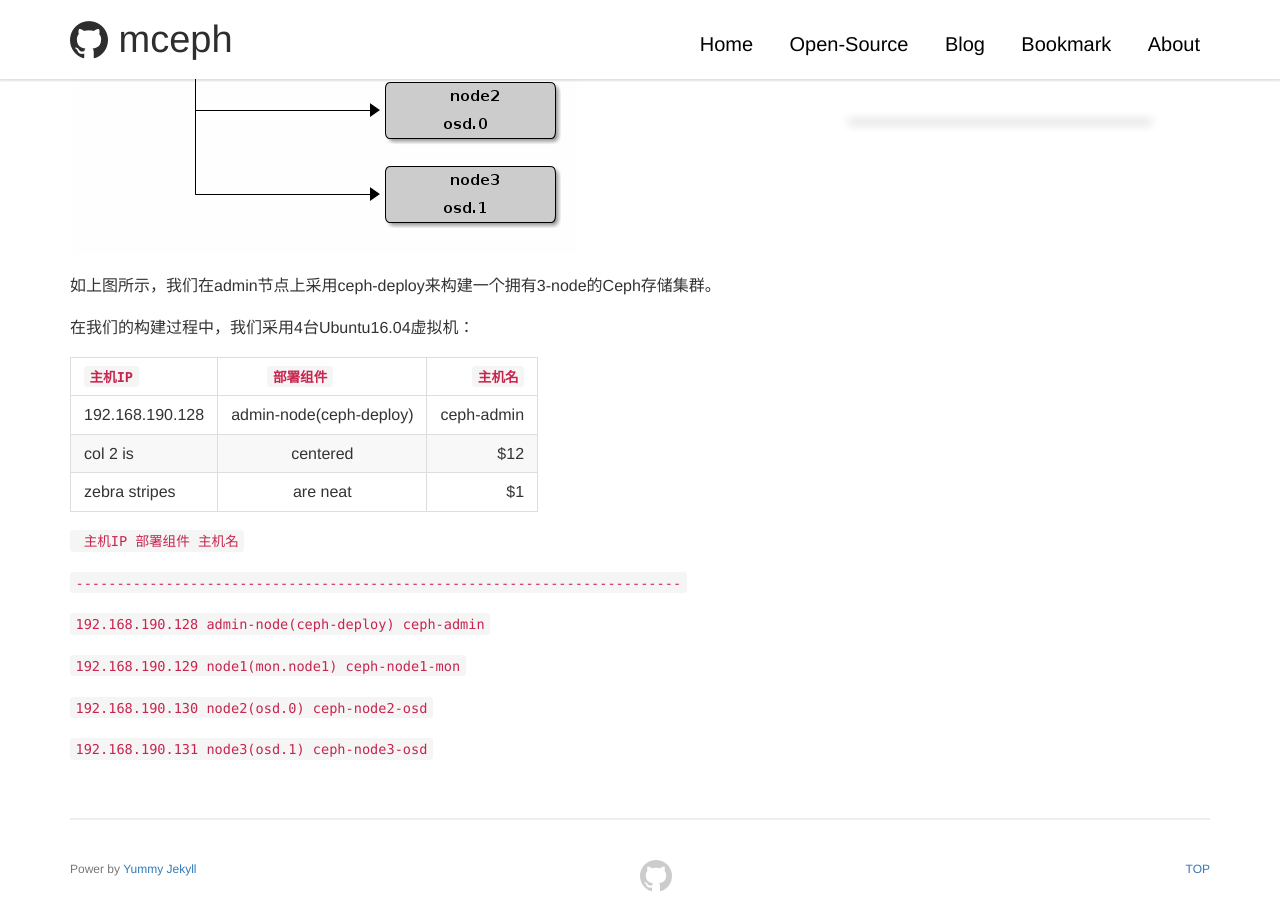
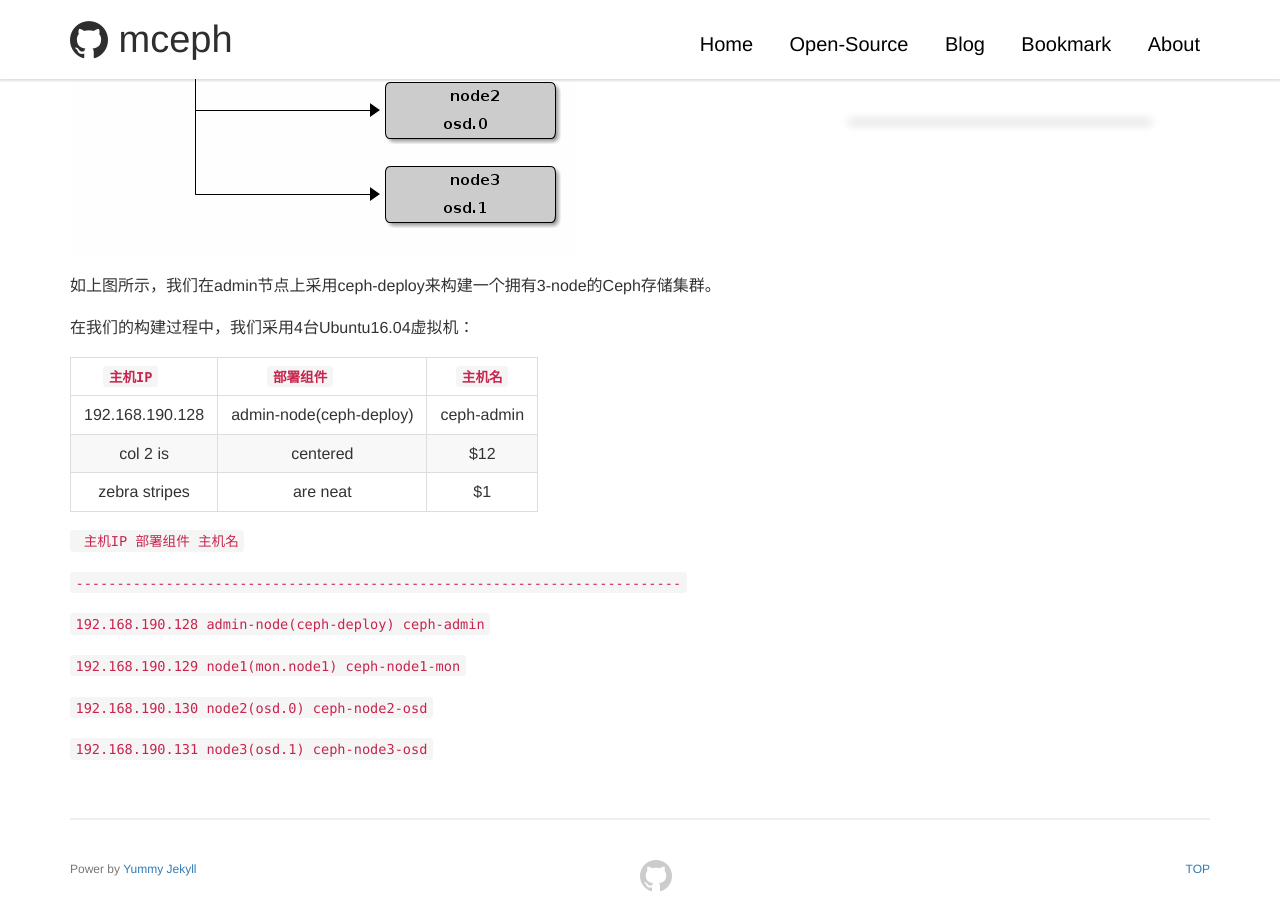
Before and after one commit to mceph/mceph.github.io, a Jekyll site: the page built from _posts/2017/2017-06-20-ceph-install-quick.md, in a window 1280 px wide and 900 px high, scrolled down 787 px. Built offline with Jekyll 4.4.1, drawn with Linux system fonts in a browser that asks for light colours; comment, search, counter and statistics services are not loaded.

```diff
--- a/_posts/2017/2017-06-20-ceph-install-quick.md
+++ b/_posts/2017/2017-06-20-ceph-install-quick.md
@@ -20,8 +20,8 @@ ceph存储集群环境的搭建较为复杂，即使参照官方文档，也容
 
 在我们的构建过程中，我们采用4台Ubuntu16.04虚拟机：
 
-| ``主机IP``        | ``部署组件``           | ``主机名``  |
-| ------------- |:-------------:| -----:|
+|     ``主机IP``        |       ``部署组件``           |   ``主机名``    |
+|:-------------:|:---------------:|:-------------:|
 | 192.168.190.128      | admin-node(ceph-deploy) | ceph-admin |
 | col 2 is      | centered      |   $12 |
 | zebra stripes | are neat      |    $1 |
```
